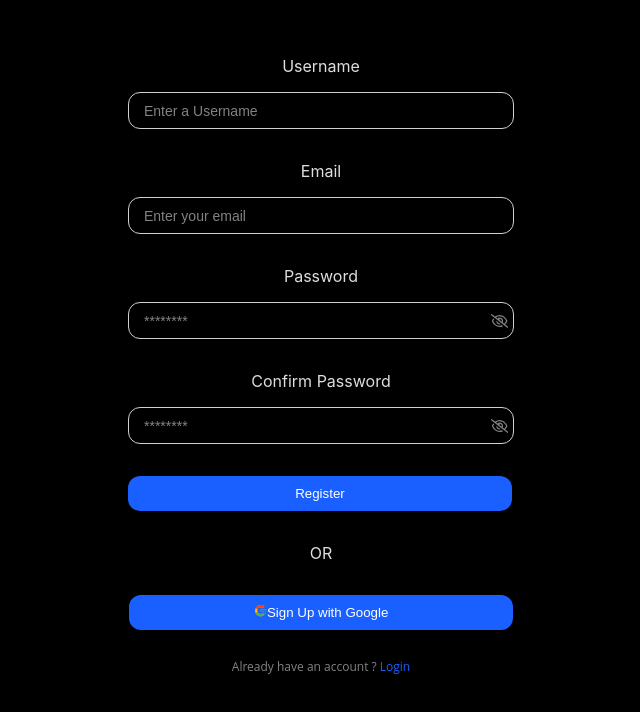
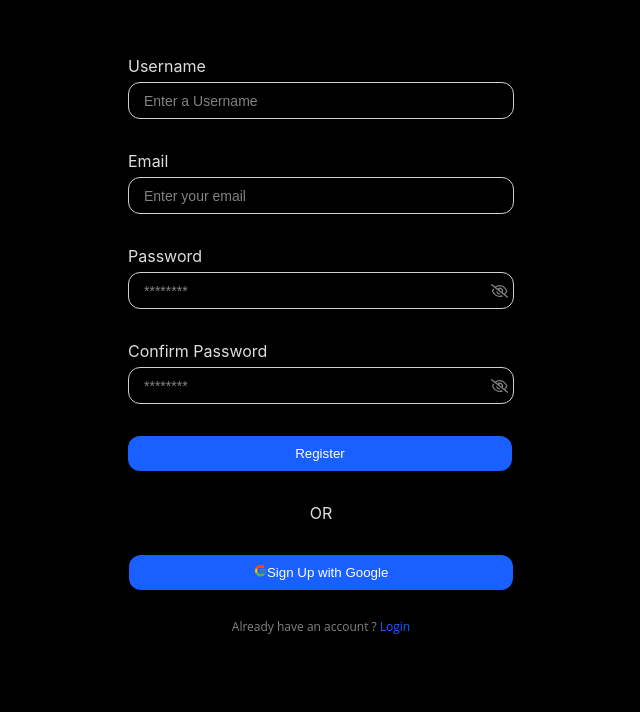
Before and after one commit to ponnanna-6/form-bot-frontend, a React (Vite) app: page /register in a window 1280 px wide. Shown: the top 712 px of the page, without its empty margins (319-959 px from the left). Built offline with nearby package versions, Linux system fonts and the light colour scheme.

Commit message:
form style and backend connect

```diff
--- a/src/components/form/form.jsx
+++ b/src/components/form/form.jsx
@@ -19,7 +19,7 @@ export default function Form ({formFields, errorMessages, error, onSubmit, butto
         <form className={styles.formContainer} onSubmit={onSubmit}>
             {formFields.map((item, index) =>
                 <>
-                    {item?.label && <p>{item?.label}</p>}
+                    <span>{item?.label && <p className={styles.label}>{item?.label}</p>}</span>
                     <div key={index} className={styles.inputContainer}>
                         <input
                             value={item?.value}
--- a/src/components/form/form.module.css
+++ b/src/components/form/form.module.css
@@ -1,6 +1,7 @@
 .formContainer {
     display: flex;
     flex-direction: column;
+    align-items: flex-start;
 }
 
 .inputContainer {
@@ -70,6 +71,9 @@ input[type="password"]::-ms-reveal {
     display: none;
 }
 
+.label {
+    margin-bottom: 6px;
+}
 @media (max-width: 768px) {
     .inputContainer {
         width: 80vw;
```
Also changed, not shown: 1 other file (tests, documents, lock files or other folders).
